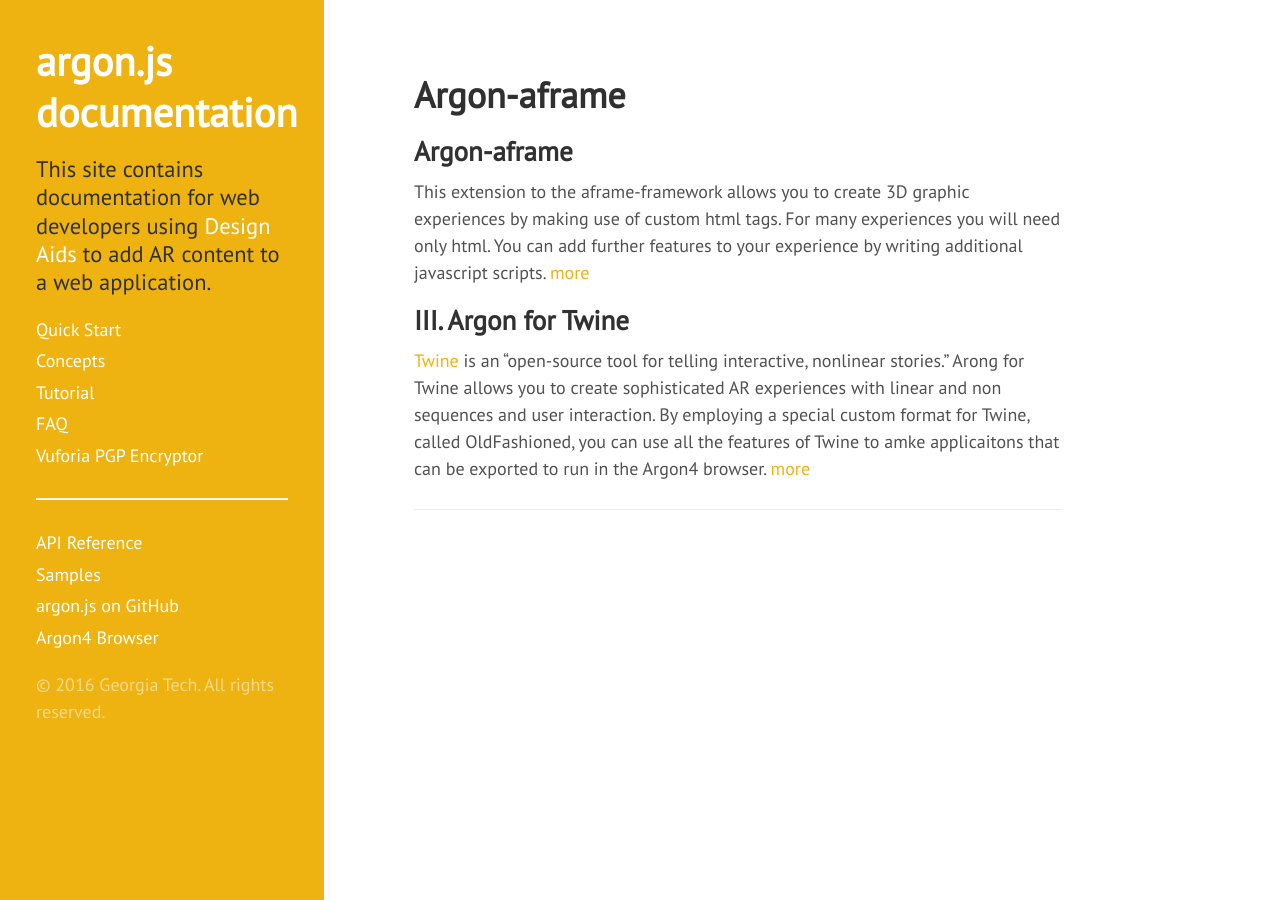
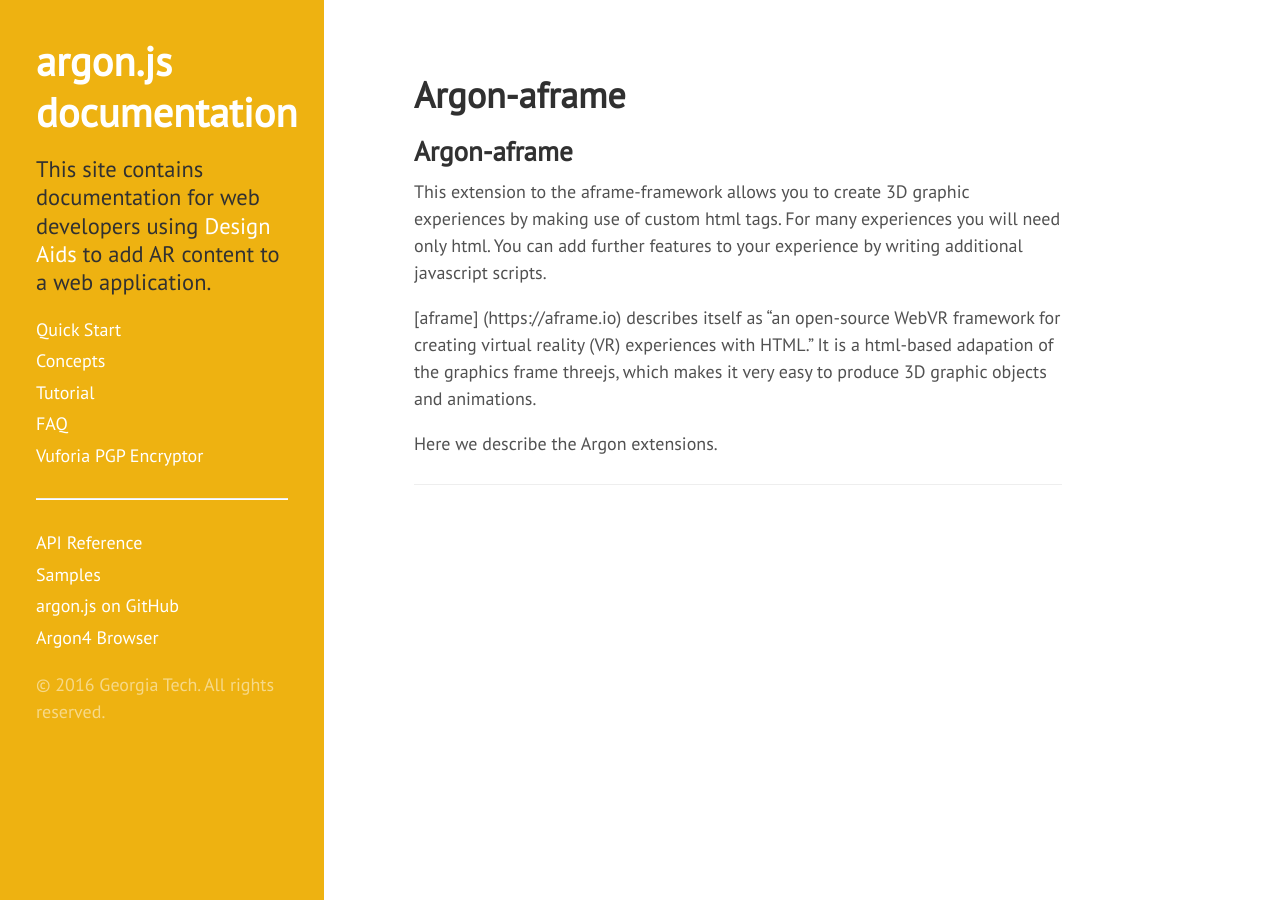
Before and after one commit to argonjs/design-tools, a Jekyll site: the page built from index-a.md, in a window 1280 px wide. Built offline with Jekyll 4.4.1, drawn with Linux system fonts in a browser that asks for light colours; nearby versions of some CDN libraries.

Commit message:
more changes to index pages

```diff
--- a/index-a.md
+++ b/index-a.md
@@ -3,5 +3,8 @@
 layout: page
 ---
 
-<h2>Argon-aframe</h2> This extension to the aframe-framework allows you to create 3D graphic experiences by making use of custom html tags. For many experiences you will need only html. You can add further features to your experience by writing additional javascript scripts. [more](index-a.html)
-<h2>III. Argon for Twine</h2> [Twine](http://twinery.org) is an "open-source tool for telling interactive, nonlinear stories." Arong for Twine allows you to create sophisticated AR experiences with linear and non sequences and user interaction.  By employing a special custom format for Twine, called OldFashioned, you can use all the features of Twine to amke applicaitons that can be exported to run in the Argon4 browser. [more](index-t.html)
+<h2>Argon-aframe</h2> This extension to the aframe-framework allows you to create 3D graphic experiences by making use of custom html tags. For many experiences you will need only html. You can add further features to your experience by writing additional javascript scripts.
+
+[aframe] (https://aframe.io) describes itself as "an open-source WebVR framework for creating virtual reality (VR) experiences with HTML." It is a html-based adapation of the graphics frame threejs, which makes it very easy to produce 3D graphic objects and animations.
+
+Here we describe the Argon extensions.
```
Also changed, not shown: index-t.md (+5 -1 lines).
